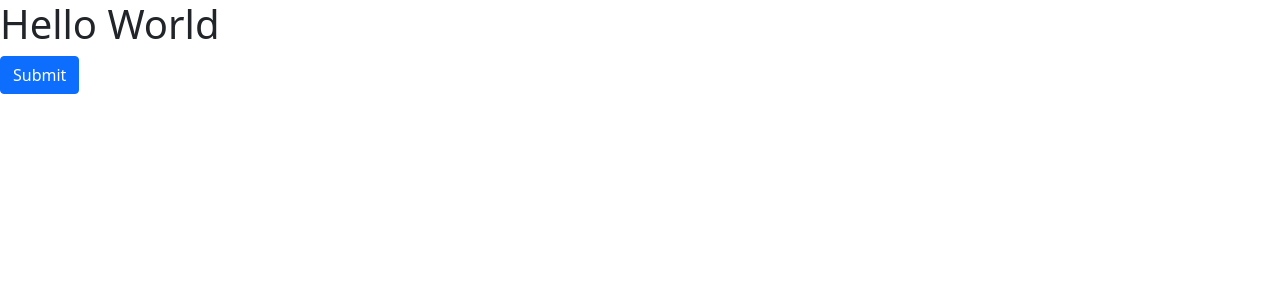
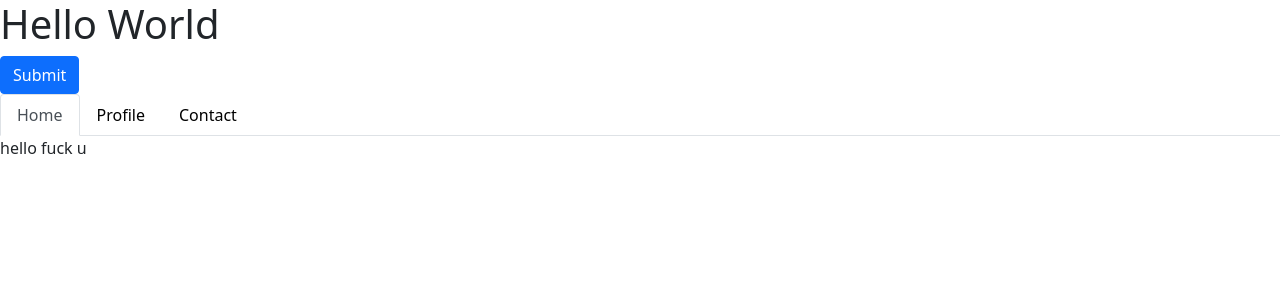
Before and after one commit to sheikhhuzaif/portfolio_app, a Django app: page / in a window 1280 px wide. Shown: the top 300 px of the page. Run offline with Django 3.2, Linux system fonts and the light colour scheme; some libraries are stand-ins or nearby versions.

Commit message:
added nav bar

```diff
--- a/portfolio/templates/index.html
+++ b/portfolio/templates/index.html
@@ -10,5 +10,17 @@
 <body>
     <h1>Hello World</h1>
     <button type="submit" class="btn btn-primary">Submit</button>
+<nav>
+  <div class="nav nav-tabs" id="nav-tab" role="tablist">
+    <button class="nav-link active" id="nav-home-tab" data-bs-toggle="tab" data-bs-target="#nav-home" type="button" role="tab" aria-controls="nav-home" aria-selected="true">Home</button>
+    <button class="nav-link" id="nav-profile-tab" data-bs-toggle="tab" data-bs-target="#nav-profile" type="button" role="tab" aria-controls="nav-profile" aria-selected="false">Profile</button>
+    <button class="nav-link" id="nav-contact-tab" data-bs-toggle="tab" data-bs-target="#nav-contact" type="button" role="tab" aria-controls="nav-contact" aria-selected="false">Contact</button>
+  </div>
+</nav>
+<div class="tab-content" id="nav-tabContent">
+  <div class="tab-pane fade show active" id="nav-home" role="tabpanel" aria-labelledby="nav-home-tab">hello fuck u</div>
+  <div class="tab-pane fade" id="nav-profile" role="tabpanel" aria-labelledby="nav-profile-tab">dudu is chutiya</div>
+  <div class="tab-pane fade" id="nav-contact" role="tabpanel" aria-labelledby="nav-contact-tab">arafah niga pido anna</div>
+</div>
 </body>
 </html>
```
Also changed, not shown: portfolios/db.sqlite3 (deleted).
